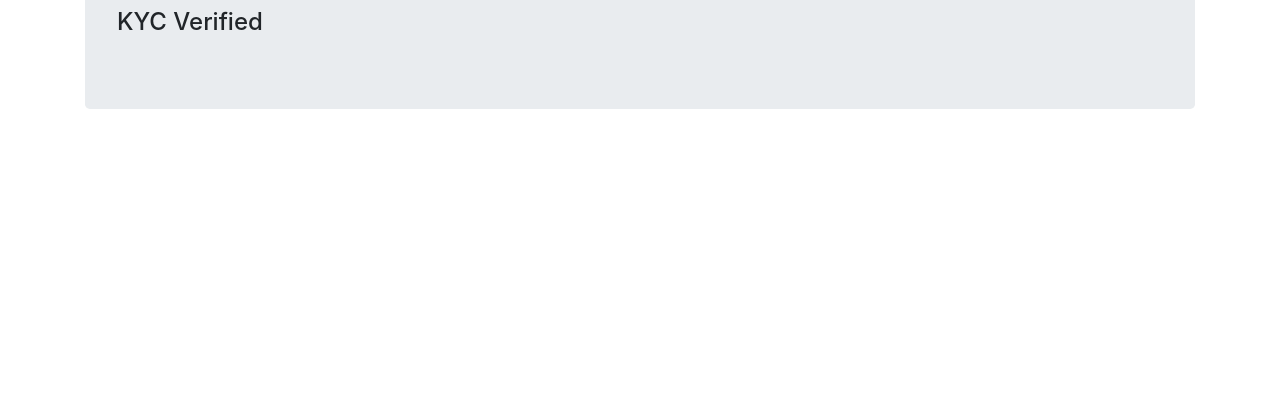
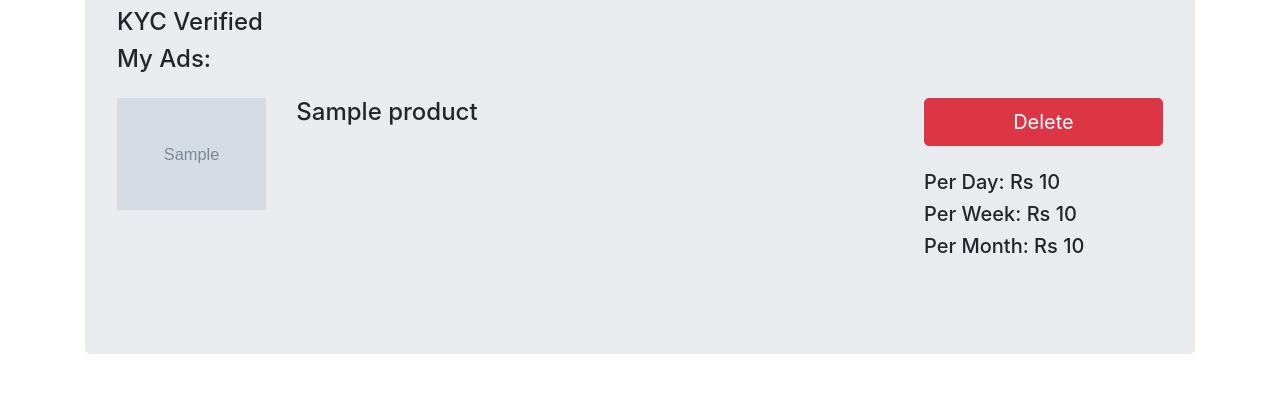
Before and after one commit to pranavelric/Rental-management-system, a Django app: template Rentalgo/accounts/templates/accounts/profile.html in a window 1280 px wide. Shown: the part 232-625 px from the top of the page. Run offline with Django 3.2, Linux system fonts and the light colour scheme; the template is opened without the code that fills it: values that come from a table or form of the project are taken from there, others are empty; tables that the repository leaves empty hold one stand-in row (values such as "Sample post"); grey boxes marked "Sample" are stand-in pictures; parts of the project's set-up code (start-up, migrations or seed data) failed here and were passed over; some libraries are stand-ins or nearby versions.

Commit message:
update profile.html

```diff
--- a/Rentalgo/accounts/templates/accounts/profile.html
+++ b/Rentalgo/accounts/templates/accounts/profile.html
@@ -16,6 +16,24 @@
       <h4><a href="{% url 'getKyc' %}">VERIFY</a></h4>
     {% else %}
       <h4>KYC Verified</h4>
+      <h4>My Ads:</h4>
+      {% for product in products %}
+        <div class="row pb-4 pt-3">
+          <div class="col-2" onclick="window.location='{% url 'detail' product.id %}';" style="cursor: pointer;">
+            <img src="{{ product.img1.url }}" class="img-fluid">
+          </div>
+          <div class="col-7" onclick="window.location='{% url 'detail' product.id %}';"  style="cursor: pointer;">
+            <h4>{{ product.prod_name }}</h4>
+          </div>
+          <div class="col-3">
+            <a href="{% url 'delete' product.id %}"><button class="btn btn-danger btn-lg btn-block" name="button">Delete</button></a>
+            <br>
+            <h5>Per Day: Rs {{ product.dprice }}</h5>
+            <h5>Per Week: Rs {{ product.wprice }}</h5>
+            <h5>Per Month: Rs {{ product.mprice }}</h5>
+          </div>
+        </div>
+      {% endfor %}
     {% endif %}
   </div>
 
```
